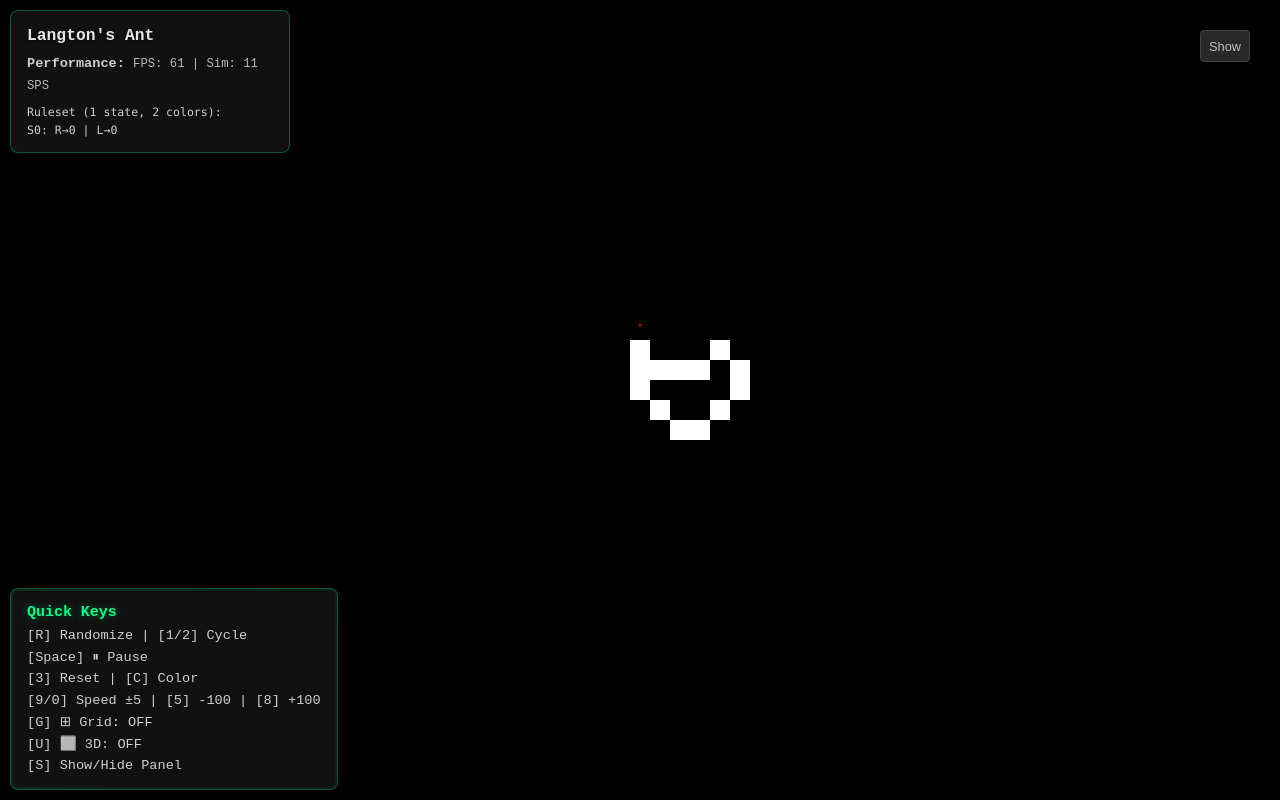
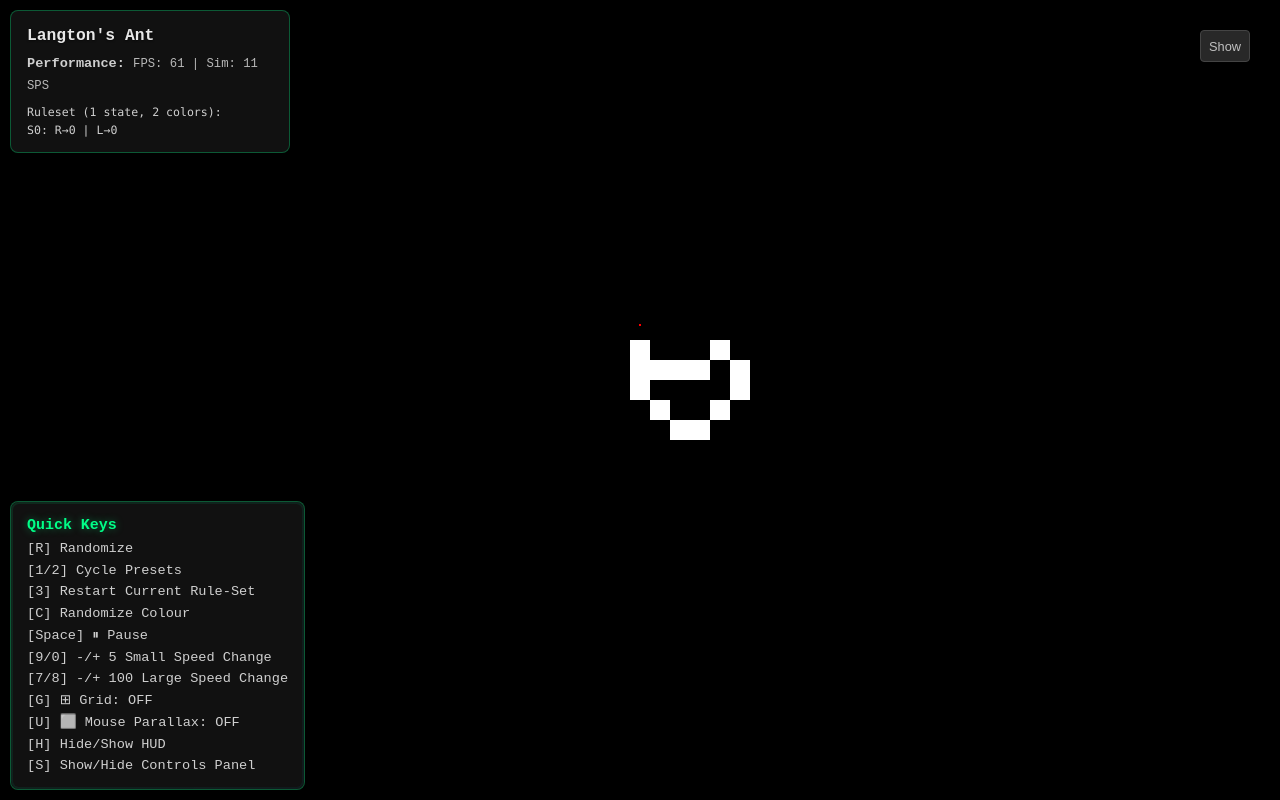
Before and after one commit to Jmakesthingswith/antfarm-simulator, a plain HTML site: page index.html in a window 1280 px wide. Drawn offline with Linux system fonts and the light colour scheme.

Commit message:
Update overlay with hide/show HUD text and toggle on hotkey H, update speed hotkey to use 7 for -100. Adjust quick keys overlay layout and update display for hotkey changes. Update spelling changes

```diff
--- a/index.html
+++ b/index.html
@@ -73,7 +73,7 @@
                     <div style="display: flex; gap: 5px; margin-top:5px;">
                         <button id="randomizeBtn" class="accent-btn" style="flex: 1;">Randomize!</button>
                     </div>
-                    <button id="strictCenterBtn" class="accent-btn" style="margin-top:6px; width:100%;">Strict Center Spawn: Off</button>
+                    <button id="strictCenterBtn" class="accent-btn" style="margin-top:6px; width:100%;">Strict Centre Spawn: Off</button>
                 </div>
 
                 <div class="control-group">
@@ -82,7 +82,7 @@
                         <button id="addAntBtn">+</button>
                         <button id="removeAntBtn">-</button>
                         <select id="spawnMode">
-                            <option value="center" selected>Center</option>
+                            <option value="center" selected>Centre</option>
                             <option value="linear">Linear</option>
                             <option value="cascade">Cascade</option>
                         </select>
--- a/main.js
+++ b/main.js
@@ -35,7 +35,8 @@ const appState = {
     gridRenderRequested: false,
     forceFullRedraw: false,
     parallaxFrames: 0,
-    strictCenterSpawn: false
+    strictCenterSpawn: false,
+    overlaysHidden: false
 };
 
 /**
@@ -199,7 +200,16 @@ function updateUndoRedoUI() {
 
 function updateStrictCenterUI() {
     if (!strictCenterBtn) return;
-    strictCenterBtn.textContent = appState.strictCenterSpawn ? 'Strict Center Spawn: On' : 'Strict Center Spawn: Off';
+    strictCenterBtn.textContent = appState.strictCenterSpawn ? 'Strict Centre Spawn: On' : 'Strict Centre Spawn: Off';
+}
+
+function setOverlayVisibility(show) {
+    const statsOverlay = document.getElementById('statsOverlay');
+    const hotkeyOverlay = document.getElementById('hotkeyOverlay');
+    const displayValue = show ? '' : 'none';
+    if (statsOverlay) statsOverlay.style.display = displayValue;
+    if (hotkeyOverlay) hotkeyOverlay.style.display = displayValue;
+    appState.overlaysHidden = !show;
 }
 
 function pushHistoryAction(label, undoFn, redoFn) {
@@ -312,6 +322,7 @@ function init() {
     // Force a redraw after a short delay to ensure everything is settled
     requestRender({ grid: true, forceFullRedraw: true });
     processRenderQueue();
+    setOverlayVisibility(true);
 }
 
 function populatePresets() {
@@ -1160,7 +1171,7 @@ function setupControls() {
             case '8': // Increase Speed by 100
                 setStepsPerSecond(appState.stepsPerSecond + 100, true);
                 break;
-            case '5': // Decrease Speed by 100
+            case '7': // Decrease Speed by 100
                 setStepsPerSecond(appState.stepsPerSecond - 100, true);
                 break;
             case 'g': // Toggle Grid
@@ -1176,6 +1187,10 @@ function setupControls() {
                     parallaxToggle.dispatchEvent(new Event('change'));
                     updateHotkeyOverlay();
                 }
+                break;
+            case 'h': // Toggle HUD/Overlays
+                setOverlayVisibility(appState.overlaysHidden);
+                updateHotkeyOverlay();
                 break;
         }
     });
@@ -1309,18 +1324,21 @@ function updateHotkeyOverlay() {
     if (!overlay) return;
 
     const isPausedText = appState.isPaused ? '⏵ Resume' : '⏸ Pause';
-    const is3DText = appState.renderer.use3D ? '🌀 3D: ON' : '⬜ 3D: OFF';
+    const is3DText = appState.renderer.use3D ? '🌀 Mouse Parallax: ON' : '⬜ Mouse Parallax: OFF';
     const gridText = appState.renderer.showGrid ? '⊞ Grid: ON' : '⊞ Grid: OFF';
-
     overlay.innerHTML = `
         <strong style="color: #00ff88;">Quick Keys</strong><br>
-        [R] Randomize | [1/2] Cycle<br>
+        [R] Randomize <br>
+        [1/2] Cycle Presets<br>
+        [3] Restart Current Rule-Set<br>
+        [C] Randomize Colour<br>
         [Space] ${isPausedText}<br>
-        [3] Reset | [C] Color<br>
-        [9/0] Speed ±5 | [5] -100 | [8] +100<br>
+        [9/0] -/+ 5 Small Speed Change<br>
+        [7/8] -/+ 100 Large Speed Change<br>
         [G] ${gridText}<br>
         [U] ${is3DText}<br>
-        [S] Show/Hide Panel
+        [H] Hide/Show HUD<br>
+        [S] Show/Hide Controls Panel
     `.trim();
 }
 
```
